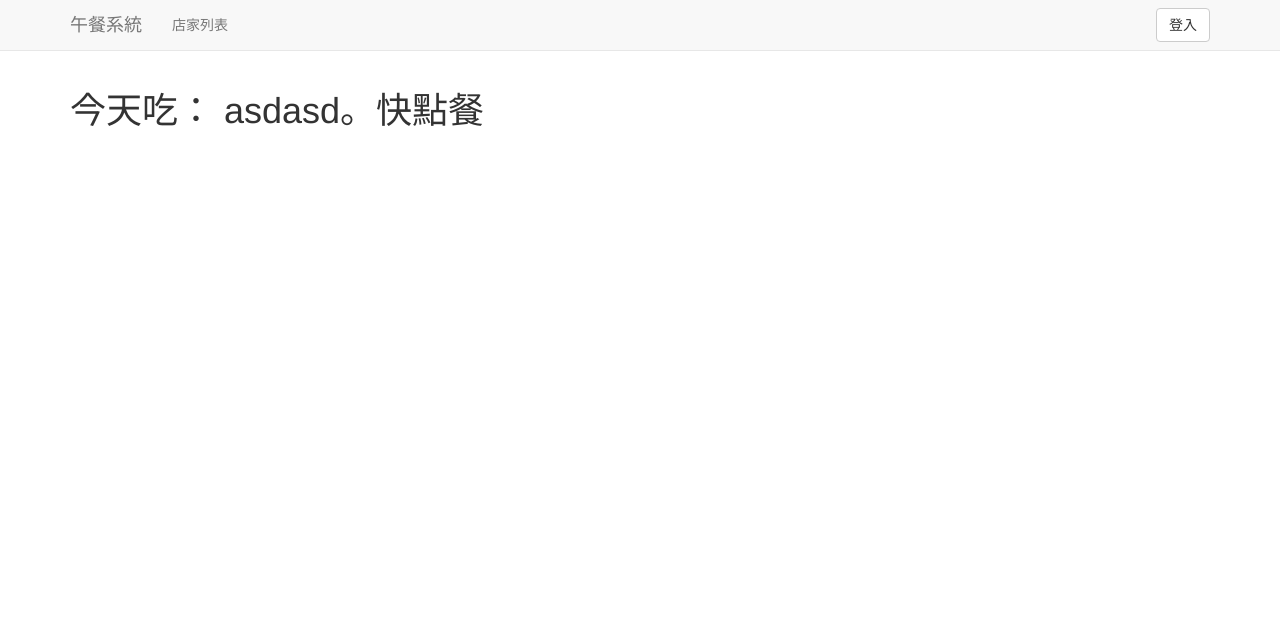
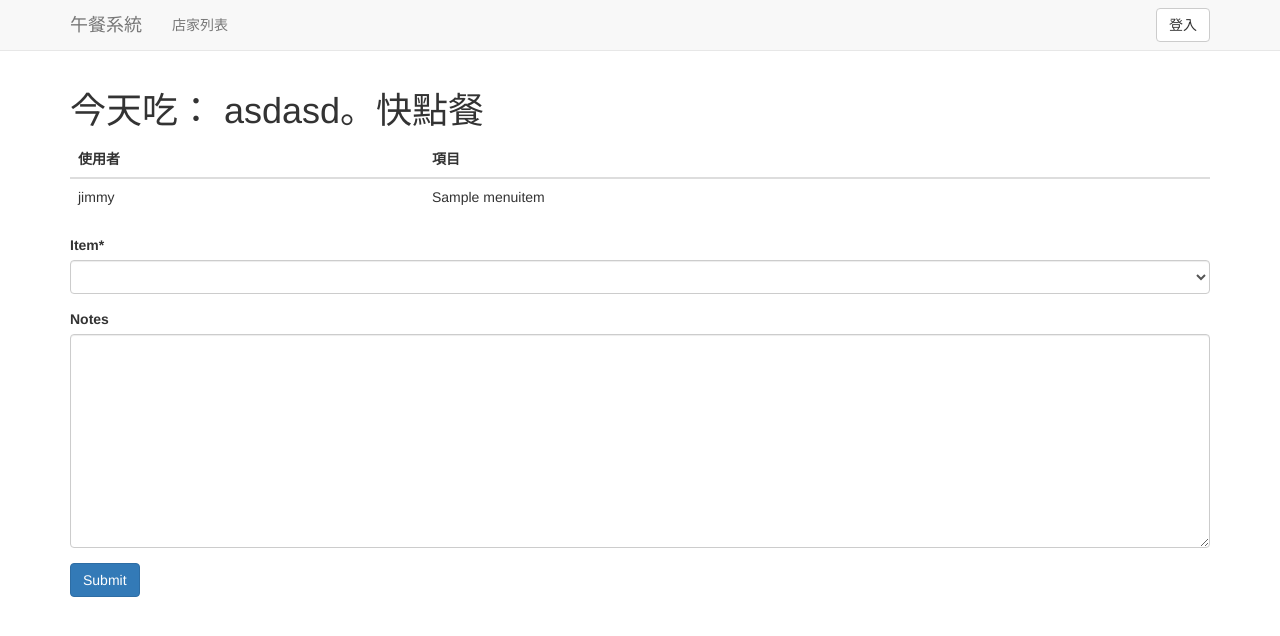
Before and after one commit to jimmyLC/django-tutorial, a Django app: page /event/1 in a window 1280 px wide. Shown: the top 636 px of the page. Run offline with Django 3.2, Linux system fonts and the light colour scheme; data comes from the database, SQL or seed files in the repository; both versions use the stored data as it was after the commit; tables that the repository leaves empty hold one stand-in row (values such as "Sample post"); lists and menus that the app fills with data are empty; some libraries are stand-ins or nearby versions.

Commit message:
21-class-based-view-overrides.md

```diff
--- a/lunch/events/forms.py
+++ b/lunch/events/forms.py
@@ -1,7 +1,7 @@
 from django import forms
 from crispy_forms.helper import FormHelper
 from crispy_forms.layout import Submit
-from .models import Event
+from .models import Event, Order
 
 class EventForm(forms.ModelForm):
 
@@ -14,3 +14,15 @@ class EventForm(forms.ModelForm):
     super(EventForm, self).__init__(*args, **kwargs)
     self.helper = FormHelper()
     self.helper.add_input(Submit('submit', submit_title))
+
+class OrderForm(forms.ModelForm):
+
+  class Meta:
+    model = Order
+    fields = ('item', 'notes',)
+
+  def __init__(self, submit_title='Submit', *args, **kwargs):
+    super(OrderForm, self).__init__(*args, **kwargs)
+    self.fields['item'].empty_label = None
+    self.helper = FormHelper()
+    self.helper.add_input(Submit('submit', submit_title))
--- a/lunch/events/models.py
+++ b/lunch/events/models.py
@@ -16,7 +16,6 @@ class Order(models.Model):
   event = models.ForeignKey('Event', related_name='orders')
   user = models.ForeignKey(settings.AUTH_USER_MODEL, related_name='orders')
   item = models.ForeignKey('stores.MenuItem', related_name='orders')
-
   notes = models.TextField(blank=True, default='')
 
   class Meta:
--- a/lunch/events/templates/events/event_detail.html
+++ b/lunch/events/templates/events/event_detail.html
@@ -1,5 +1,17 @@
 {% extends 'events/base.html' %}
+{% load crispy_forms_tags %}
 
 {% block content %}
 <h1>今天吃： {{ event }}。快點餐 </h1>
+<table class="table">
+  <thead>
+    <tr><th>使用者</th><th>項目</th></tr>
+  </thead>
+  <tbody>
+    {% for order in event.orders.all %}
+    <tr><td> {{ order.user }} </td><td> {{ order.item }} </td></tr>
+    {% endfor %}
+  </tbody>
+</table>
+{% crispy order_form %}
 {% endblock content %}
--- a/lunch/events/views.py
+++ b/lunch/events/views.py
@@ -1,11 +1,31 @@
 from django.views.generic import CreateView, DetailView
+from django.http import HttpResponseBadRequest
+from django.shortcuts import redirect
 from .models import Event
 from .forms import EventForm
+from .forms import OrderForm
+from braces.views import LoginRequiredMixin
 
-class EventCreateView(CreateView):
+class EventCreateView(LoginRequiredMixin, CreateView):
   form_class = EventForm
   model = Event
   http_method_names = ('post',)
 
-class EventDetailView(DetailView):
+class EventDetailView(LoginRequiredMixin, DetailView):
   model = Event
+
+  def post(self, request, *args, **kwargs):
+    form = OrderForm(request.POST)
+    if not form.is_valid():
+      return HttpResponseBadRequest()
+    order  = form.save(commit=False)
+    order.event = self.get_object()
+    order.save()
+    return redirect(order.event.get_absolute_url())
+
+  def get_context_data(self, **kwargs):
+    data = super(EventDetailView, self).get_context_data(**kwargs)
+    order_form = OrderForm()
+    order_form.fields['item'].queryset = self.object.store.menu_items.all()
+    data['order_form'] = order_form
+    return data
--- a/lunch/lunch/settings/base.py
+++ b/lunch/lunch/settings/base.py
@@ -34,6 +34,7 @@ INSTALLED_APPS = (
     'pages',
     'stores',
     'base',
+    'braces',
     'crispy_forms',
     'django.contrib.admin',
     'django.contrib.auth',
--- a/pip-selfcheck.json
+++ b/pip-selfcheck.json
@@ -1 +1 @@
-{"last_check":"2015-03-17T05:14:48Z","pypi_version":"6.0.8"}
+{"last_check":"2015-04-01T07:00:58Z","pypi_version":"6.0.8"}
```
Also changed, not shown: db.sqlite3, 4 other files.
